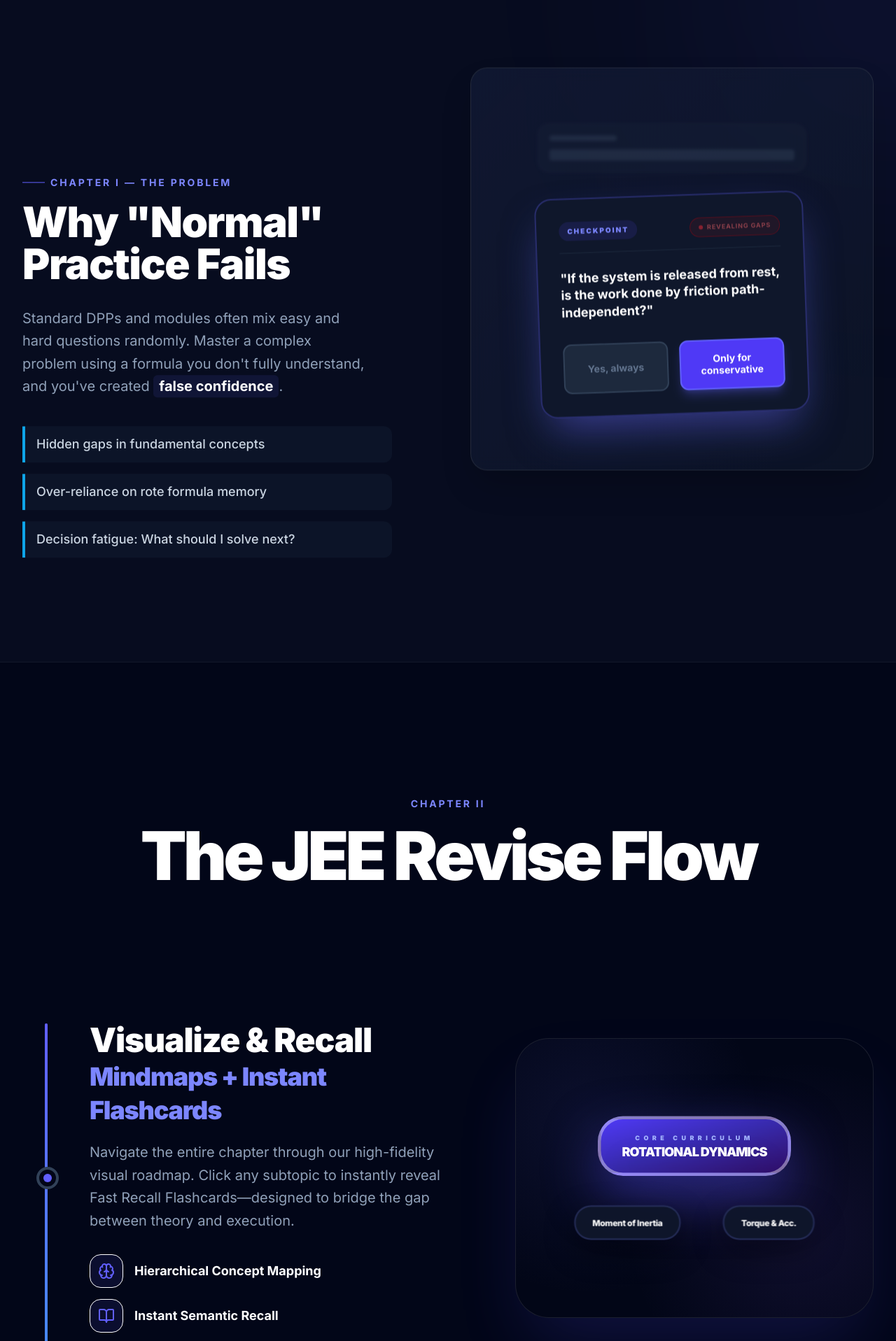
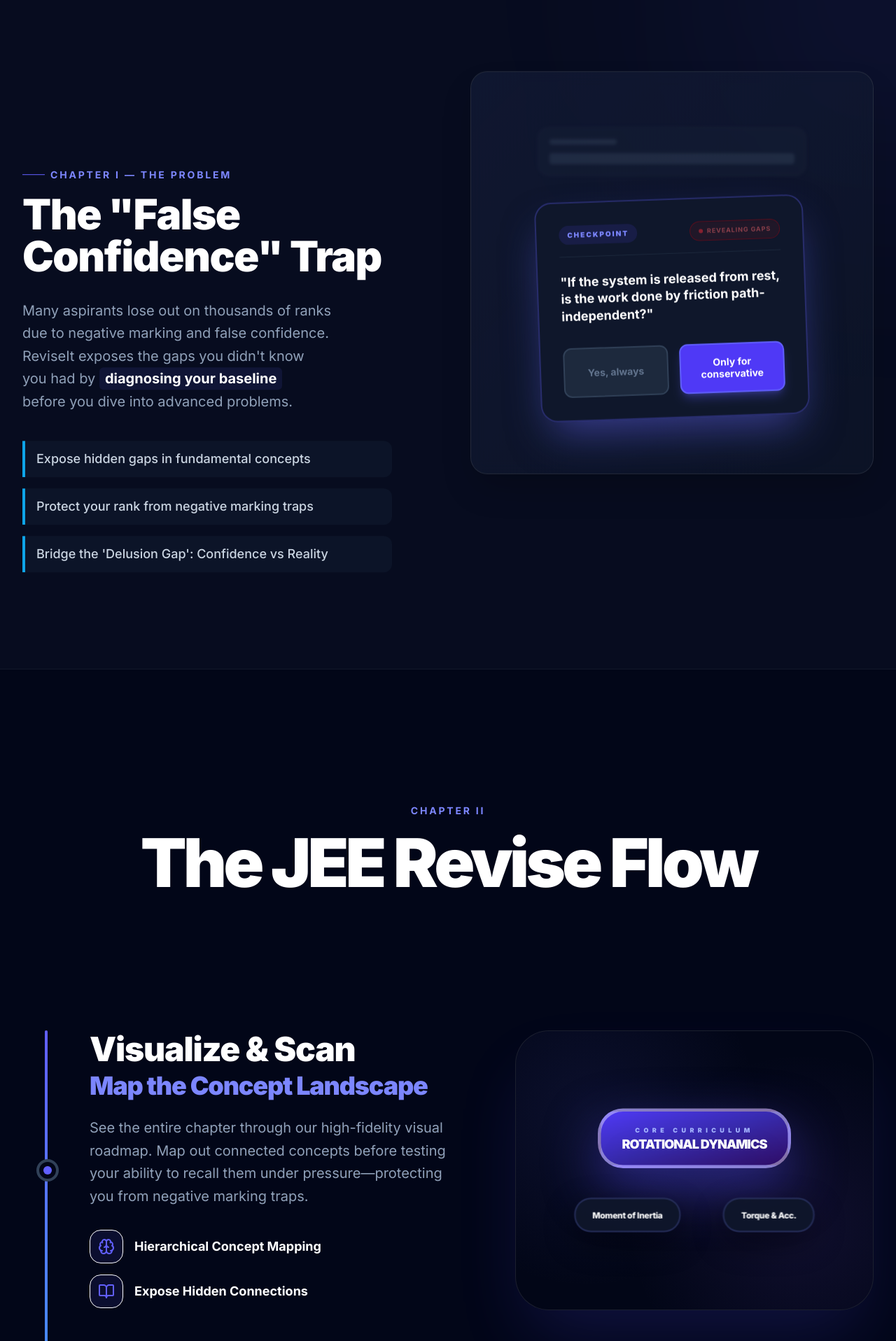
Before and after one commit to Shivansh-Sharma-21/ReviseIt, a React (Vite) app: page / in a window 1280 px wide. Shown: the part 880-2797 px from the top of the page at 70% size. Built offline with nearby package versions, Linux system fonts and the light colour scheme; no server answers.

Commit message:
ReviseIt v2 - Landing page updated!

```diff
--- a/src/components/landing/FinalCTA.jsx
+++ b/src/components/landing/FinalCTA.jsx
@@ -56,7 +56,7 @@
                                             key={index}
                                             style={{ y: yTransform }}
                                             className={`inline-block ${
-                                                index >= 6 // "The Gap." part
+                                                index >= 6 // "Your Rank" part
                                                 ? "bg-clip-text text-transparent bg-gradient-to-r from-indigo-600 to-cyan-500 dark:from-indigo-400 dark:to-cyan-400"
                                                 : "text-slate-900 dark:text-white"
                                             }`}
@@ -81,7 +81,7 @@
                         transition={{ duration: isMobile ? 0.05 : 0.8, delay: isMobile ? 0 : 0.5 }}
                         className="text-slate-600 dark:text-slate-400 text-lg md:text-2xl mb-14 max-w-3xl mx-auto font-medium leading-relaxed"
                     >
-                        Stop guessing. Start mastering. Join the elite aspirants using high-fidelity revision to conquer JEE once and for all.
+                        Stop guessing. Start diagnosing. Join the elite aspirants identifying their gaps and fixing them before they cost marks on exam day.
                     </motion.p>
 
                     <div className="relative z-50">
--- a/src/components/landing/FourStepsFlow.jsx
+++ b/src/components/landing/FourStepsFlow.jsx
@@ -8,15 +8,15 @@
     const steps = [
         {
             num: "01",
-            title: "Visualize & Recall",
-            subtitle: "Mindmaps + Instant Flashcards",
-            desc: "Navigate the entire chapter through our high-fidelity visual roadmap. Click any subtopic to instantly reveal Fast Recall Flashcards—designed to bridge the gap between theory and execution.",
+            title: "Visualize & Scan",
+            subtitle: "Map the Concept Landscape",
+            desc: "See the entire chapter through our high-fidelity visual roadmap. Map out connected concepts before testing your ability to recall them under pressure—protecting you from negative marking traps.",
             color: "indigo",
             icon: Brain,
             iconColor: "indigo",
             features: [
                 { icon: Brain, text: "Hierarchical Concept Mapping" },
-                { icon: BookOpen, text: "Instant Semantic Recall" }
+                { icon: BookOpen, text: "Expose Hidden Connections" }
             ],
             mockup: (
                  <div className="relative rounded-[2rem] sm:rounded-[3rem] overflow-hidden shadow-[0_50px_100px_-20px_rgba(79,70,229,0.2)] bg-indigo-100/80 dark:bg-[#020617] border border-slate-200 dark:border-white/10 w-full aspect-square sm:h-[400px]">
@@ -44,14 +44,14 @@
         },
         {
             num: "02",
-            title: "Expose",
-            subtitle: "Conceptual Traps",
-            desc: "Every session begins with a mandatory foundation check. We don't care if you can solve JEE Advanced problems; we want to know if you understand why a normal force actually exists.",
+            title: "Diagnose",
+            subtitle: "The Reality Check",
+            desc: "Take the mandatory baseline diagnostic to test core logic. We don't just check if you solved the question; we expose if you actually understand the fundamentals or are operating on false confidence.",
             color: "cyan",
             icon: Target,
             iconColor: "cyan",
             features: [
-                { icon: Target, text: "Anti-Rote Filter Engaged" }
+                { icon: Target, text: "Expose Foundational Gaps" }
             ],
             mockup: (
                  <div className="relative rounded-[2rem] sm:rounded-[3rem] overflow-hidden shadow-[0_50px_100px_-20px_rgba(6,182,212,0.15)] bg-white dark:bg-slate-950 border border-slate-200 dark:border-white/10 p-4 sm:p-8 w-full aspect-square sm:h-[400px] flex flex-col justify-between">
@@ -91,13 +91,13 @@
         {
             num: "03",
             title: "Calibrate",
-            subtitle: "The Adapation Engine",
-            desc: "Your confidence level isn't just a number. We combine it with your diagnostic score to build a specialized pool of F / C / S questions exactly tailored for that single session.",
+            subtitle: "The Adaptation Engine",
+            desc: "Your confidence level isn't just a number. We calculate the 'Delusion Gap' by comparing your self-assessment with your diagnostic score, tailoring a specialized pool of F/C/S questions for your rank improvement.",
             color: "emerald",
             icon: Zap,
             iconColor: "emerald",
             features: [
-                { icon: Zap, text: "Real-time Difficulty Calibration" }
+                { icon: Zap, text: "Confidence-Score Calibration" }
             ],
             mockup: (
                <div className="rounded-[2rem] sm:rounded-[3rem] overflow-hidden shadow-[0_50px_100px_-20px_rgba(16,185,129,0.15)] bg-white dark:bg-slate-900 border-2 border-slate-200 dark:border-slate-800 p-6 sm:p-10 w-full aspect-square sm:h-[400px] flex flex-col justify-center">
@@ -134,13 +134,13 @@
         {
             num: "04",
             title: "Master",
-            subtitle: "The Revision Cycle",
-            desc: "Complete your 15-question sprint. No distractions, no exits. Close the cycle with a depth-first diagnostic that points exactly to what you missed and why.",
+            subtitle: "Protect Your Rank",
+            desc: "Complete your 10-question sprint where foundation questions never truly disappear, ensuring your fundamentals lock in. Close the session with a diagnostic report mapping exactly where you stand.",
             color: "slate",
             icon: ArrowRight,
             iconColor: "indigo",
             features: [
-                { icon: ArrowRight, text: "Session Diagnostic Complete" }
+                { icon: ArrowRight, text: "Diagnostic Report Complete" }
             ],
              mockup: (
                  <div className="relative rounded-[2rem] sm:rounded-[3rem] overflow-hidden bg-white dark:bg-slate-900 border-2 border-slate-200 dark:border-slate-800 shadow-2xl p-6 sm:p-10 w-full aspect-square sm:h-[400px]">
--- a/src/components/landing/Hero.jsx
+++ b/src/components/landing/Hero.jsx
@@ -11,7 +11,7 @@
     const heroScale = useTransform(scrollYProgress, [0, 0.2], [1, 0.8]);
     const heroY = useTransform(scrollYProgress, [0, 0.2], [0, 100]);
 
-    const words = "Precision Revision for".split(" ");
+    const words = "Diagnose Weaknesses.".split(" ");
 
     const parentVariants = {
         hidden: { opacity: 0 },
@@ -64,7 +64,7 @@
                     className="mb-8"
                 >
                     <div className="inline-block relative rounded-full px-4 py-1.5 text-[10px] sm:text-sm leading-6 text-slate-600 dark:text-slate-400 ring-1 ring-slate-900/10 dark:ring-white/10 hover:ring-slate-900/20 dark:hover:ring-white/20 transition-all cursor-default font-bold uppercase tracking-widest bg-white/5 backdrop-blur-sm">
-                        Announcing Revise-it v1.0.{' '}
+                        Announcing Revise-it v2.0.{' '}
                         <span className="font-semibold text-indigo-600 dark:text-indigo-400">
                             Built for JEE Aspirants
                         </span>
@@ -75,7 +75,7 @@
                     initial={isMobile ? { opacity: 1, y: 0 } : "hidden"}
                     animate={isMobile ? { opacity: 1, y: 0 } : "show"}
                     variants={!isMobile ? parentVariants : {}}
-                    className="text-4xl sm:text-7xl lg:text-8xl font-black tracking-tight text-slate-900 dark:text-white mb-6 leading-[1.1] flex flex-wrap justify-center gap-x-[0.25em]"
+                    className="text-4xl sm:text-7xl lg:text-7xl font-black tracking-tight text-slate-900 dark:text-white mb-6 leading-[1.1] flex flex-wrap justify-center gap-x-[0.25em]"
                 >
                     {words.map((word, wIdx) => (
                         isMobile ? (
@@ -99,7 +99,7 @@
                         transition={isMobile ? { duration: 0 } : { delay: 1.5, duration: 0.5, type: "spring" }}
                         className="inline-block bg-clip-text text-transparent bg-gradient-to-r from-indigo-600 to-cyan-500 dark:from-indigo-400 dark:to-cyan-300"
                     >
-                        IIT-JEE
+                        Protect Rank.
                     </motion.span>
                 </motion.h1>
 
@@ -109,7 +109,7 @@
                     transition={{ delay: isMobile ? 0.1 : 2.2, duration: isMobile ? 0.05 : 0.4 }}
                     className="text-lg md:text-xl leading-relaxed md:leading-8 text-slate-600 dark:text-slate-400 font-medium max-w-2xl mx-auto mb-12 text-balance"
                 >
-                    Eliminate decision fatigue and expose false confidence across <span className="text-indigo-600 dark:text-indigo-400 font-bold">Physics, Chemistry, and Maths</span>. Our adaptive system ensures you master the basics before tackling the complex.
+                    ReviseIt is a targeted revision and diagnosis tool for JEE aspirants. Identify the concepts costing you marks due to false confidence, and fix them through adaptive practice.
                 </motion.p>
 
                 <motion.div
--- a/src/components/landing/KeyPillars.jsx
+++ b/src/components/landing/KeyPillars.jsx
@@ -8,19 +8,19 @@
     const pillars = [
         {
             title: "Zero Decision Fatigue",
-            desc: "No more wasting time deciding what to revise next. Our system pre-plans your flow based on your session goals.",
+            desc: "No more wasting time deciding what to revise next. Our system pre-plans your diagnostic flow based on your session goals.",
             icon: MousePointer2,
             color: "indigo"
         },
         {
-            title: "Anti-Distraction UI",
-            desc: "No leaderboards, no streaks, no fluff. Just JEE concepts visualized clearly to help you focus on what matters.",
+            title: "Precision Diagnosis",
+            desc: "Find the 'Delusion Gap' between what you think you know and what you actually know. Protect your rank by eliminating hidden misconceptions.",
             icon: MonitorOff,
             color: "cyan"
         },
         {
             title: "Adaptive Intelligence",
-            desc: "Questions tagged by Foundation, Core, and Stretch tags. The mix changes instantly based on your checkpoint performance.",
+            desc: "Questions tagged by Foundation, Core, and PYQ tags. The mix changes instantly to focus on your specific rank-improvement needs.",
             icon: Activity,
             color: "emerald"
         }
--- a/src/components/landing/RevisionGap.jsx
+++ b/src/components/landing/RevisionGap.jsx
@@ -32,19 +32,18 @@
                             <span className="w-8 h-px bg-indigo-500"></span> Chapter I — The Problem
                         </h2>
                         <h3 className="text-3xl sm:text-5xl lg:text-6xl font-black text-slate-900 dark:text-white tracking-tight mb-8">
-                            Why "Normal" Practice Fails
+                            The "False Confidence" Trap
                         </h3>
                         <p className="text-slate-600 dark:text-slate-400 text-lg md:text-xl leading-relaxed mb-10 text-balance">
-                            Standard DPPs and modules often mix easy and hard questions randomly.
-                            Master a complex problem using a formula you don't fully understand,
-                            and you've created <span className="text-slate-900 dark:text-white font-bold bg-indigo-500/10 px-2 py-1 rounded-md">false confidence</span>.
+                            Many aspirants lose out on thousands of ranks due to negative marking and false confidence.
+                            ReviseIt exposes the gaps you didn't know you had by <span className="text-slate-900 dark:text-white font-bold bg-indigo-500/10 px-2 py-1 rounded-md">diagnosing your baseline</span> before you dive into advanced problems.
                         </p>
 
                         <div className="space-y-4">
                             {[
-                                "Hidden gaps in fundamental concepts",
-                                "Over-reliance on rote formula memory",
-                                "Decision fatigue: What should I solve next?",
+                                "Expose hidden gaps in fundamental concepts",
+                                "Protect your rank from negative marking traps",
+                                "Bridge the 'Delusion Gap': Confidence vs Reality",
                             ].map((item, i) => (
                                 <motion.div
                                     key={i}
```
Also changed, not shown: 2 other files (tests, documents, lock files or other folders).
